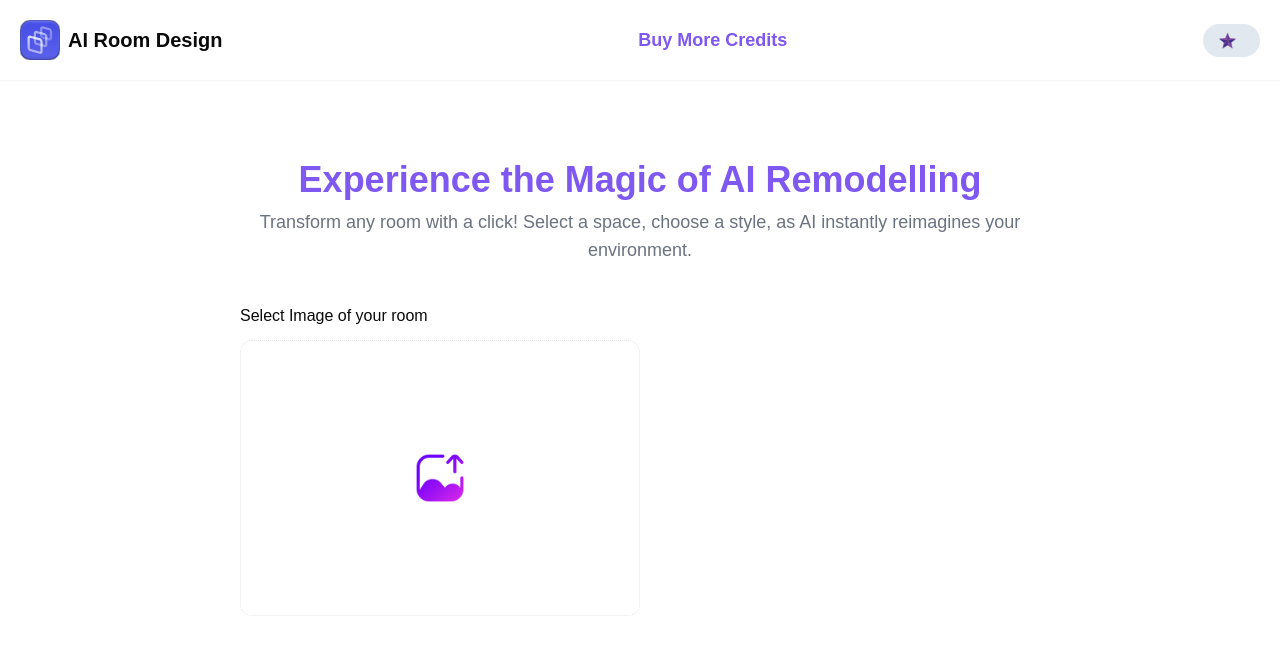
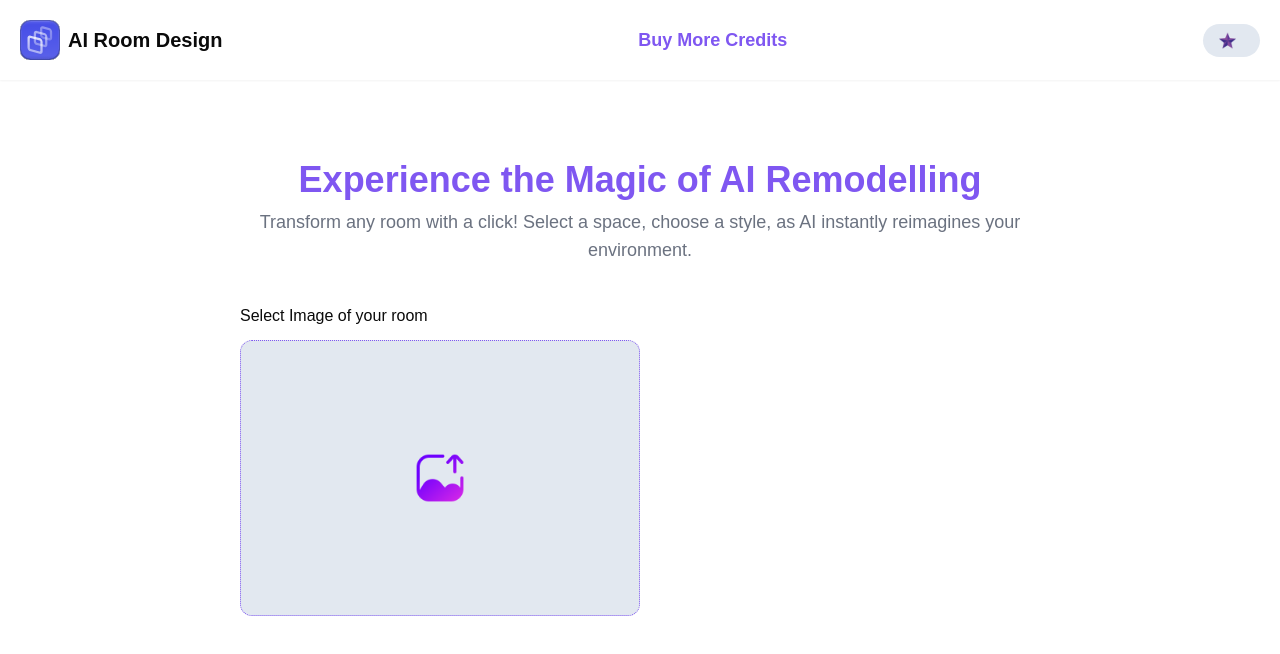
Before and after one commit to Aizal15Chopra/custom-room-redesign, a Next.js app: page /dashboard/create-new in a window 1280 px wide. Shown: the top 654 px of the page. Built offline with nearby package versions, Linux system fonts and the light colour scheme; no server answers.

Commit message:
Enhance ImageSelection component with file selection functionality and improved styling

```diff
--- a/app/dashboard/create-new/_components/ImageSelection.jsx
+++ b/app/dashboard/create-new/_components/ImageSelection.jsx
@@ -1,7 +1,13 @@
+"use client"
 import Image from 'next/image'
 import React from 'react'
 
 function ImageSelection() {
+
+    const onFileSelected=(event)=>{
+        console.log(event.target.files[0])
+
+    }
   return (
     <div>
         <label>
@@ -10,13 +16,15 @@ function ImageSelection() {
         <div className='mt-3'>
             <label
                 htmlFor = 'upload-image'>
-                <div className='p-28 border rounded-xl border-dotted flex justify-center'>
+                <div className='p-28 border rounded-xl
+                border-dotted flex justify-center border-primary bg-slate-200 cursor-pointer hover:shadow-lg'>
                     <Image src = {'/imageupload.png'} width={50} height={50} alt='image'/>
                 </div>
             </label>
             <input type='file' accept = 'image/*'
             id = 'upload-image'
             style = {{display: 'none'}}
+            onChange={onFileSelected}
 
             />
         </div>
```
